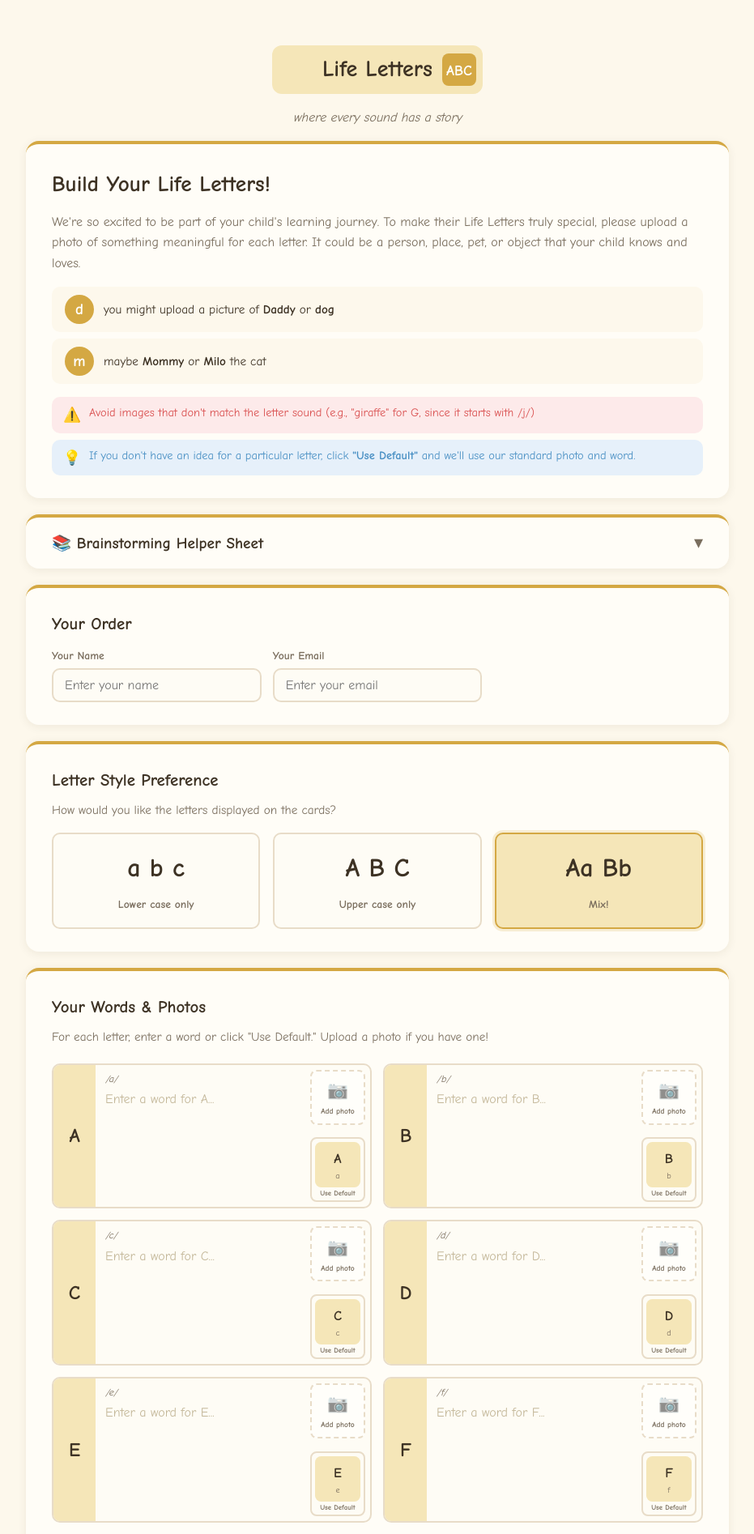
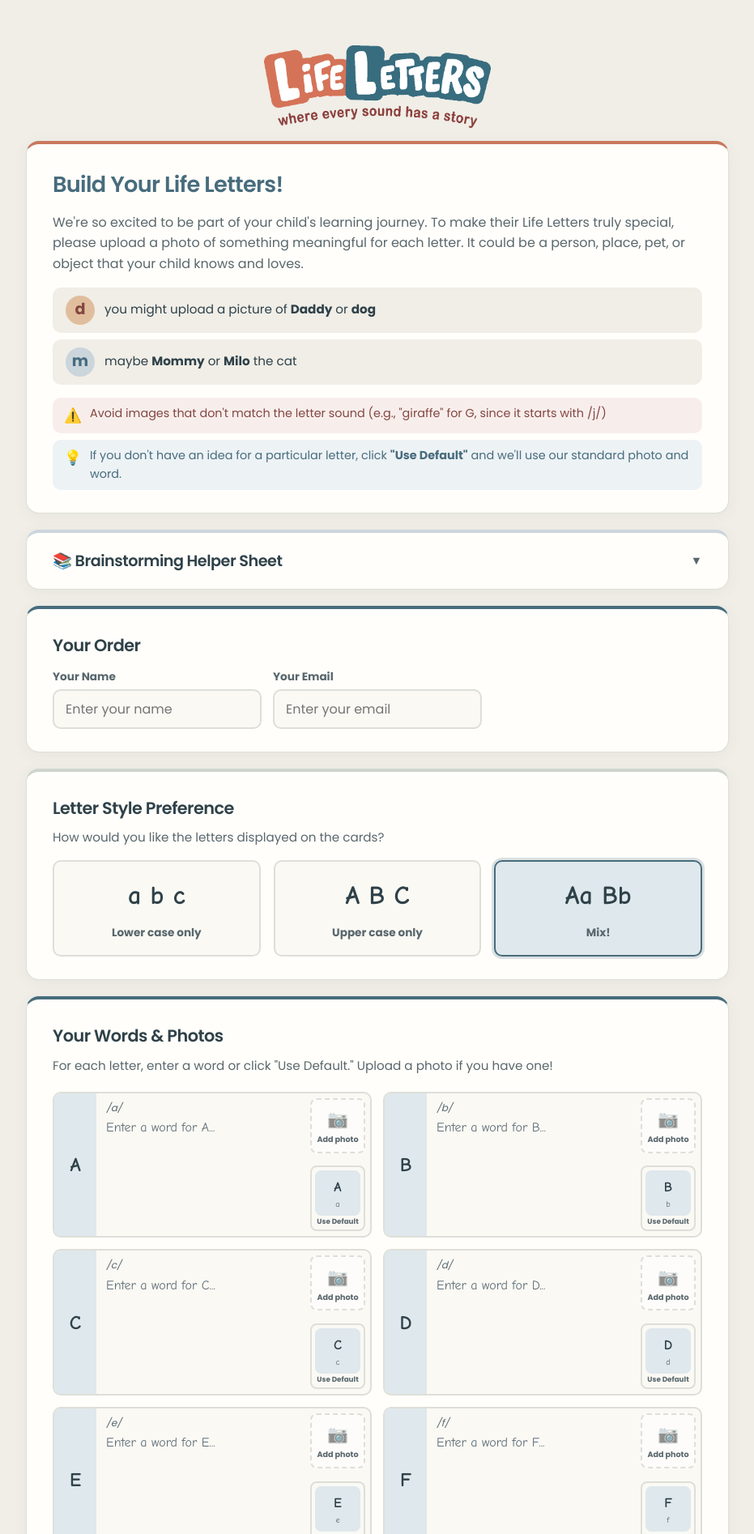
Before and after one commit to jdbusfield/life-letters-validator, a website: page public/index.html in a window 1280 px wide. Shown: the top 1894 px of the page at 81% size, without its empty margins (174-1105 px from the left). Drawn offline with Linux system fonts and the light colour scheme; no server answers.

Commit message:
Refresh the current form with Life Letters branding
Apply the latest Slack brand palette and production logo while preserving the existing form layout. Improve narrow-screen helper expansion, button-label wrapping, and keyboard focus styling.

```diff
--- a/public/app.js
+++ b/public/app.js
@@ -117,9 +117,9 @@ function buildHelperSheet() {
 function defaultPlaceholderSvg(letter, defaultWord) {
   return `
     <svg viewBox="0 0 60 60" xmlns="http://www.w3.org/2000/svg">
-      <rect width="60" height="60" rx="8" fill="#f5e6b8"/>
-      <text x="30" y="28" text-anchor="middle" font-family="Comic Neue, cursive" font-size="18" font-weight="700" fill="#3d3224">${letter}</text>
-      <text x="30" y="48" text-anchor="middle" font-family="Comic Neue, cursive" font-size="11" fill="#7a6e5e">${defaultWord}</text>
+      <rect width="60" height="60" rx="8" fill="var(--accent-light)"/>
+      <text x="30" y="28" text-anchor="middle" font-family="Comic Neue, cursive" font-size="18" font-weight="700" fill="var(--text)">${letter}</text>
+      <text x="30" y="48" text-anchor="middle" font-family="Comic Neue, cursive" font-size="11" fill="var(--text-light)">${defaultWord}</text>
     </svg>`;
 }
 
--- a/public/index.html
+++ b/public/index.html
@@ -6,7 +6,7 @@
   <title>Build Your Life Letters!</title>
   <link rel="preconnect" href="https://fonts.googleapis.com">
   <link rel="preconnect" href="https://fonts.gstatic.com" crossorigin>
-  <link href="https://fonts.googleapis.com/css2?family=Comic+Neue:wght@400;700&display=swap" rel="stylesheet">
+  <link href="https://fonts.googleapis.com/css2?family=Comic+Neue:wght@400;700&family=Poppins:wght@400;500;600;700&display=swap" rel="stylesheet">
   <link rel="stylesheet" href="styles.css">
 </head>
 <body>
@@ -20,14 +20,8 @@
     <!-- Header -->
     <header class="header">
       <div class="logo">
-        <svg class="logo-svg" viewBox="0 0 260 60" xmlns="http://www.w3.org/2000/svg">
-          <rect x="0" y="0" width="260" height="60" rx="12" fill="#f5e6b8"/>
-          <text x="130" y="38" text-anchor="middle" font-family="Comic Neue, cursive" font-size="28" font-weight="700" fill="#3d3224">Life Letters</text>
-          <rect x="210" y="10" width="42" height="40" rx="8" fill="#d4a843"/>
-          <text x="231" y="37" text-anchor="middle" font-family="Comic Neue, cursive" font-size="18" font-weight="700" fill="#fff">ABC</text>
-        </svg>
+        <img class="brand-logo" src="assets/life-letters-logo.png" width="900" height="329" alt="Life Letters — where every sound has a story">
       </div>
-      <p class="tagline">where every sound has a story</p>
     </header>
 
     <!-- Intro -->
--- a/public/styles.css
+++ b/public/styles.css
@@ -1,26 +1,37 @@
 /* ============================================
    Life Letters — Styles
-   Warm, playful, child-education themed
-   Font: Comic Neue (single-story 'a' for literacy)
+   Palette: Life Letters brand artwork shared in Slack, October 29, 2026.
+   Poppins for the form; Comic Neue retains familiar literacy letterforms.
    ============================================ */
 
 :root {
-  --gold: #d4a843;
-  --gold-light: #f5e6b8;
-  --gold-bg: #fdf8ec;
-  --cream: #fefcf5;
-  --warm-white: #fffdf7;
-  --red: #d94f4f;
-  --red-light: #fdeaea;
-  --green: #3faa5e;
-  --green-light: #e8f8ed;
-  --blue: #4a90c4;
-  --blue-light: #e6f0fa;
-  --text: #3d3224;
-  --text-light: #7a6e5e;
-  --border: #e8dcc8;
-  --shadow: 0 2px 12px rgba(60, 50, 30, 0.08);
-  --shadow-hover: 0 4px 20px rgba(60, 50, 30, 0.12);
+  --brand-teal: #476c7d;
+  --brand-terracotta: #c8785e;
+  --brand-burgundy: #844641;
+  --brand-cream: #f0eee7;
+  --brand-sand: #e3dbce;
+  --brand-blue: #cbd5dc;
+  --brand-sage: #ced5cd;
+  --brand-blush: #ddc2be;
+  --brand-peach: #e0be9d;
+  --accent: var(--brand-teal);
+  --accent-light: #dfe8ec;
+  --accent-bg: #f0f4f5;
+  --accent-hover: #365664;
+  --cream: #faf9f4;
+  --warm-white: #fffefa;
+  --red: var(--brand-burgundy);
+  --red-light: #f7eeec;
+  --green: #4b6754;
+  --green-light: #eff3ee;
+  --blue: var(--brand-teal);
+  --blue-light: #edf2f5;
+  --text: #2f4149;
+  --text-light: #59676d;
+  --placeholder: #617078;
+  --border: #dedfd8;
+  --shadow: 0 3px 18px rgba(47, 65, 73, 0.055);
+  --shadow-hover: 0 6px 22px rgba(47, 65, 73, 0.09);
   --radius: 16px;
   --radius-sm: 10px;
 }
@@ -32,8 +43,8 @@
 }
 
 body {
-  font-family: "Comic Neue", cursive, sans-serif;
-  background: var(--gold-bg);
+  font-family: "Poppins", sans-serif;
+  background: var(--brand-cream);
   color: var(--text);
   line-height: 1.6;
   min-height: 100vh;
@@ -51,16 +62,12 @@ body {
   padding: 32px 0 16px;
 }
 
-.logo-svg {
-  width: 260px;
-  height: 60px;
-}
-
-.tagline {
-  color: var(--text-light);
-  font-size: 1rem;
-  margin-top: 8px;
-  font-style: italic;
+.brand-logo {
+  display: block;
+  width: 280px;
+  max-width: 85%;
+  height: auto;
+  margin: 0 auto;
 }
 
 /* ---- Section Cards ---- */
@@ -74,13 +81,32 @@ body {
   box-shadow: var(--shadow);
   padding: 28px 32px;
   margin-bottom: 20px;
-  border-top: 4px solid var(--gold);
+  border: 1px solid var(--border);
+  border-top: 4px solid var(--accent);
+}
+
+.intro-card {
+  border-top-color: var(--brand-terracotta);
+}
+
+.helper-card {
+  border-top-color: var(--brand-blue);
+}
+
+.case-card {
+  border-top-color: var(--brand-sage);
+}
+
+h1,
+h2 {
+  font-weight: 600;
+  letter-spacing: -0.025em;
 }
 
 .intro-card h1 {
   font-size: 1.7rem;
   margin-bottom: 12px;
-  color: var(--text);
+  color: var(--brand-teal);
 }
 
 .intro-text p {
@@ -101,7 +127,7 @@ body {
   align-items: center;
   gap: 12px;
   padding: 10px 16px;
-  background: var(--gold-bg);
+  background: var(--brand-cream);
   border-radius: var(--radius-sm);
   font-size: 0.95rem;
 }
@@ -112,12 +138,17 @@ body {
   justify-content: center;
   width: 36px;
   height: 36px;
-  background: var(--gold);
-  color: white;
+  background: var(--brand-peach);
+  color: var(--brand-burgundy);
   border-radius: 50%;
   font-size: 1.2rem;
   font-weight: 700;
   flex-shrink: 0;
+}
+
+.intro-example:nth-child(even) .intro-example-letter {
+  background: var(--brand-blue);
+  color: var(--brand-teal);
 }
 
 .intro-warnings {
@@ -169,6 +200,7 @@ body {
   cursor: pointer;
   font-family: inherit;
   color: var(--text);
+  text-align: left;
 }
 
 .helper-toggle h2 {
@@ -194,7 +226,7 @@ body {
 }
 
 .helper-content.open {
-  max-height: 1200px;
+  max-height: none;
   padding: 0 32px 24px;
 }
 
@@ -226,13 +258,13 @@ body {
 }
 
 .helper-row:nth-child(odd) {
-  background: var(--gold-bg);
+  background: var(--accent-bg);
 }
 
 .helper-letter {
   font-weight: 700;
   font-size: 1rem;
-  color: var(--gold);
+  color: var(--accent);
   min-width: 20px;
 }
 
@@ -280,11 +312,11 @@ body {
 
 .order-field input:focus {
   outline: none;
-  border-color: var(--gold);
+  border-color: var(--accent);
 }
 
 .order-field input[readonly] {
-  background: var(--gold-bg);
+  background: var(--accent-bg);
   color: var(--text-light);
 }
 
@@ -314,7 +346,13 @@ body {
 }
 
 .case-option input {
-  display: none;
+  position: absolute;
+  width: 1px;
+  height: 1px;
+  margin: -1px;
+  overflow: hidden;
+  clip-path: inset(50%);
+  white-space: nowrap;
 }
 
 .case-preview {
@@ -327,9 +365,9 @@ body {
 }
 
 .case-option input:checked + .case-preview {
-  border-color: var(--gold);
-  background: var(--gold-light);
-  box-shadow: 0 0 0 3px rgba(212, 168, 67, 0.2);
+  border-color: var(--accent);
+  background: var(--accent-light);
+  box-shadow: 0 0 0 3px rgba(71, 108, 125, 0.2);
 }
 
 .case-letter {
@@ -397,8 +435,8 @@ body {
 }
 
 .letter-card.is-default {
-  border-color: var(--gold);
-  background: var(--gold-bg);
+  border-color: var(--accent);
+  background: var(--accent-bg);
 }
 
 .letter-badge {
@@ -410,7 +448,7 @@ body {
   font-size: 1.5rem;
   font-weight: 700;
   color: var(--text);
-  background: var(--gold-light);
+  background: var(--accent-light);
   flex-shrink: 0;
   user-select: none;
 }
@@ -431,7 +469,7 @@ body {
 }
 
 .letter-card.is-default .letter-badge {
-  background: var(--gold);
+  background: var(--accent);
   color: white;
 }
 
@@ -463,12 +501,12 @@ body {
 }
 
 .letter-input::placeholder {
-  color: #c4b89a;
+  color: var(--placeholder);
   font-weight: 400;
 }
 
 .letter-input:focus {
-  border-bottom: 2px solid var(--gold);
+  border-bottom: 2px solid var(--accent);
 }
 
 .letter-input:disabled {
@@ -519,15 +557,15 @@ body {
 }
 
 .suggestion-chip:hover {
-  background: var(--gold-light);
-  border-color: var(--gold);
+  background: var(--accent-light);
+  border-color: var(--accent);
   color: var(--text);
 }
 
 /* ---- R-Warning ---- */
 .r-warning {
   font-size: 0.7rem;
-  color: #b8860b;
+  color: var(--brand-burgundy);
   margin-top: 2px;
 }
 
@@ -569,13 +607,13 @@ body {
 }
 
 .photo-dropzone:hover {
-  border-color: var(--gold);
-  background: var(--gold-bg);
+  border-color: var(--accent);
+  background: var(--accent-bg);
 }
 
 .photo-dropzone.drag-over {
-  border-color: var(--gold);
-  background: var(--gold-light);
+  border-color: var(--accent);
+  background: var(--accent-light);
   border-style: solid;
   transform: scale(1.05);
 }
@@ -690,14 +728,14 @@ body {
 }
 
 .default-btn:hover {
-  border-color: var(--gold);
-  background: var(--gold-bg);
+  border-color: var(--accent);
+  background: var(--accent-bg);
 }
 
 .default-btn.active {
-  border-color: var(--gold);
-  background: var(--gold-light);
-  box-shadow: 0 0 0 2px rgba(212, 168, 67, 0.3);
+  border-color: var(--accent);
+  background: var(--accent-light);
+  box-shadow: 0 0 0 2px rgba(71, 108, 125, 0.3);
 }
 
 .default-preview-img {
@@ -727,11 +765,13 @@ body {
   font-size: 0.55rem;
   font-weight: 700;
   color: var(--text-light);
-  white-space: nowrap;
+  max-width: 100%;
+  line-height: 1.25;
+  white-space: normal;
 }
 
 .default-btn.active .default-btn-label {
-  color: var(--gold);
+  color: var(--accent);
 }
 
 /* ---- Spinner ---- */
@@ -784,13 +824,13 @@ body {
   width: 18px;
   height: 18px;
   cursor: pointer;
-  accent-color: var(--gold);
+  accent-color: var(--accent);
 }
 
 .btn {
-  font-family: "Comic Neue", cursive, sans-serif;
+  font-family: inherit;
   font-size: 1rem;
-  font-weight: 700;
+  font-weight: 600;
   padding: 14px 28px;
   border: none;
   border-radius: 50px;
@@ -807,26 +847,26 @@ body {
 }
 
 .btn-primary {
-  background: var(--gold);
+  background: var(--accent);
   color: white;
-  box-shadow: 0 3px 12px rgba(212, 168, 67, 0.3);
+  box-shadow: 0 3px 12px rgba(71, 108, 125, 0.3);
 }
 
 .btn-primary:hover:not(:disabled) {
-  background: #c09830;
-  box-shadow: 0 5px 16px rgba(212, 168, 67, 0.4);
+  background: var(--accent-hover);
+  box-shadow: 0 5px 16px rgba(71, 108, 125, 0.4);
   transform: translateY(-1px);
 }
 
 .btn-secondary {
   background: white;
-  color: var(--text);
-  border: 2px solid var(--gold);
+  color: var(--brand-teal);
+  border: 2px solid var(--accent);
   box-shadow: var(--shadow);
 }
 
 .btn-secondary:hover:not(:disabled) {
-  background: var(--gold-light);
+  background: var(--accent-light);
   transform: translateY(-1px);
 }
 
@@ -903,7 +943,7 @@ body {
   gap: 12px;
   background: var(--green-light);
   border: 2px solid var(--green);
-  color: #2e7d46;
+  color: var(--green);
   border-radius: var(--radius-sm);
   padding: 12px 18px;
   margin-bottom: 16px;
@@ -917,7 +957,7 @@ body {
   font-size: 0.8rem;
   background: transparent;
   border: 2px solid var(--green);
-  color: #2e7d46;
+  color: var(--green);
   border-radius: 50px;
   padding: 5px 14px;
   cursor: pointer;
@@ -958,7 +998,7 @@ body {
 .preview-overlay {
   position: fixed;
   inset: 0;
-  background: rgba(60, 50, 30, 0.55);
+  background: rgba(47, 65, 73, 0.55);
   display: flex;
   align-items: center;
   justify-content: center;
@@ -1059,9 +1099,9 @@ body {
 
 .pv-tag.ok { background: var(--green); color: white; }
 .pv-tag.bad { background: var(--red); color: white; }
-.pv-tag.pending { background: var(--gold-light); color: var(--text); }
+.pv-tag.pending { background: var(--accent-light); color: var(--text); }
 .pv-tag.empty { background: var(--border); color: var(--text-light); }
-.pv-tag.default { background: var(--gold); color: white; }
+.pv-tag.default { background: var(--accent); color: white; }
 
 .pv-photo {
   flex: 1;
@@ -1083,7 +1123,7 @@ body {
 .pv-photo-empty {
   font-size: 0.7rem;
   color: var(--text-light);
-  background: var(--gold-bg);
+  background: var(--accent-bg);
   text-align: center;
   padding: 4px;
 }
@@ -1099,7 +1139,7 @@ body {
 }
 
 .pv-word em {
-  color: #c4b89a;
+  color: var(--placeholder);
   font-weight: 400;
 }
 
@@ -1134,6 +1174,35 @@ body {
 .toast.show {
   opacity: 1;
   transform: translateX(-50%) translateY(0);
+}
+
+/* Keep the instructional letterforms consistent with the existing form. */
+.case-letter,
+.letter-badge,
+.pv-letter,
+.pv-letter-lower {
+  font-family: "Comic Neue", cursive, sans-serif;
+}
+
+button:focus-visible,
+input:focus-visible,
+.photo-dropzone:focus-visible,
+.case-option input:focus-visible + .case-preview {
+  outline: 3px solid var(--brand-teal);
+  outline-offset: 3px;
+}
+
+.letter-card:focus-within {
+  box-shadow: 0 0 0 3px rgba(71, 108, 125, 0.12);
+}
+
+@media (prefers-reduced-motion: reduce) {
+  *,
+  *::before,
+  *::after {
+    animation: none !important;
+    transition: none !important;
+  }
 }
 
 /* ---- Responsive ---- */
```
Also changed, not shown: public/assets/life-letters-logo.png (added).
